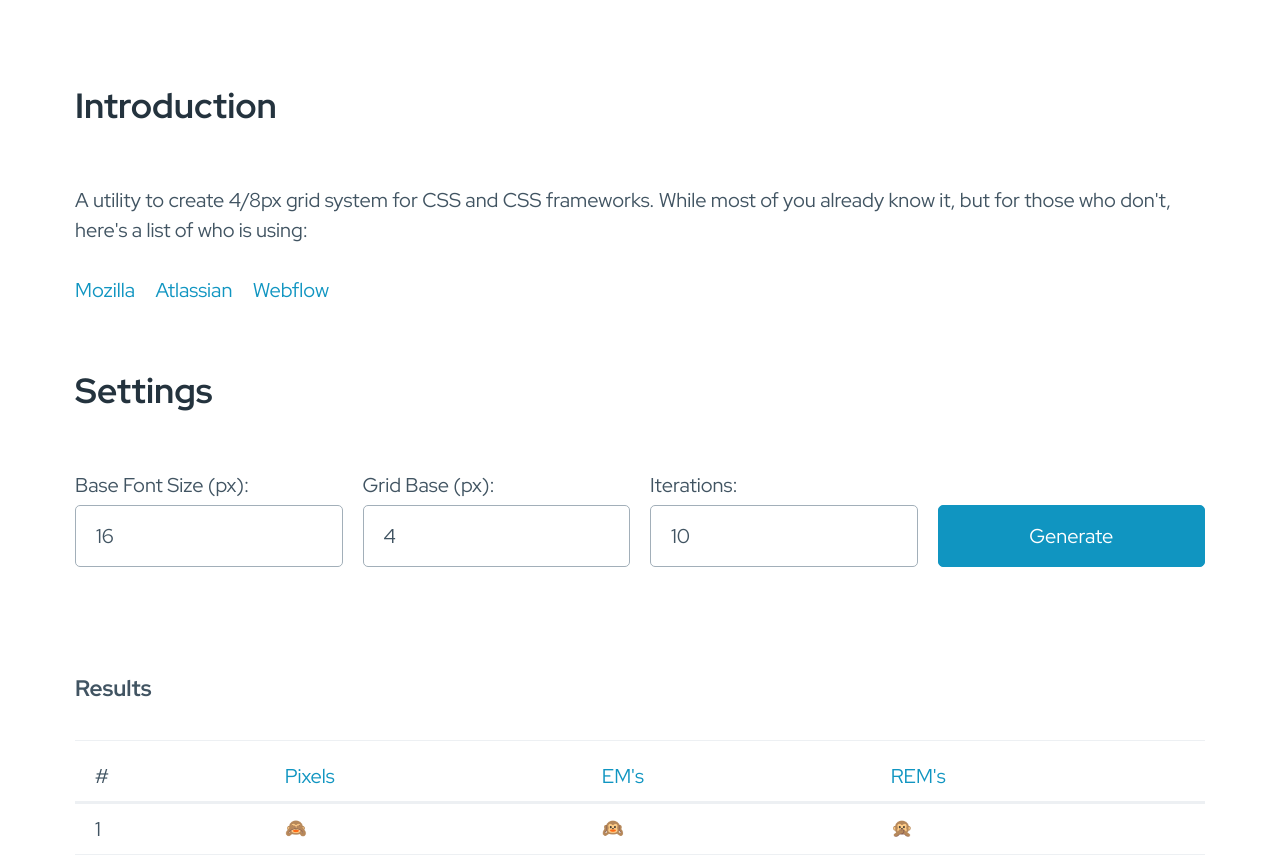
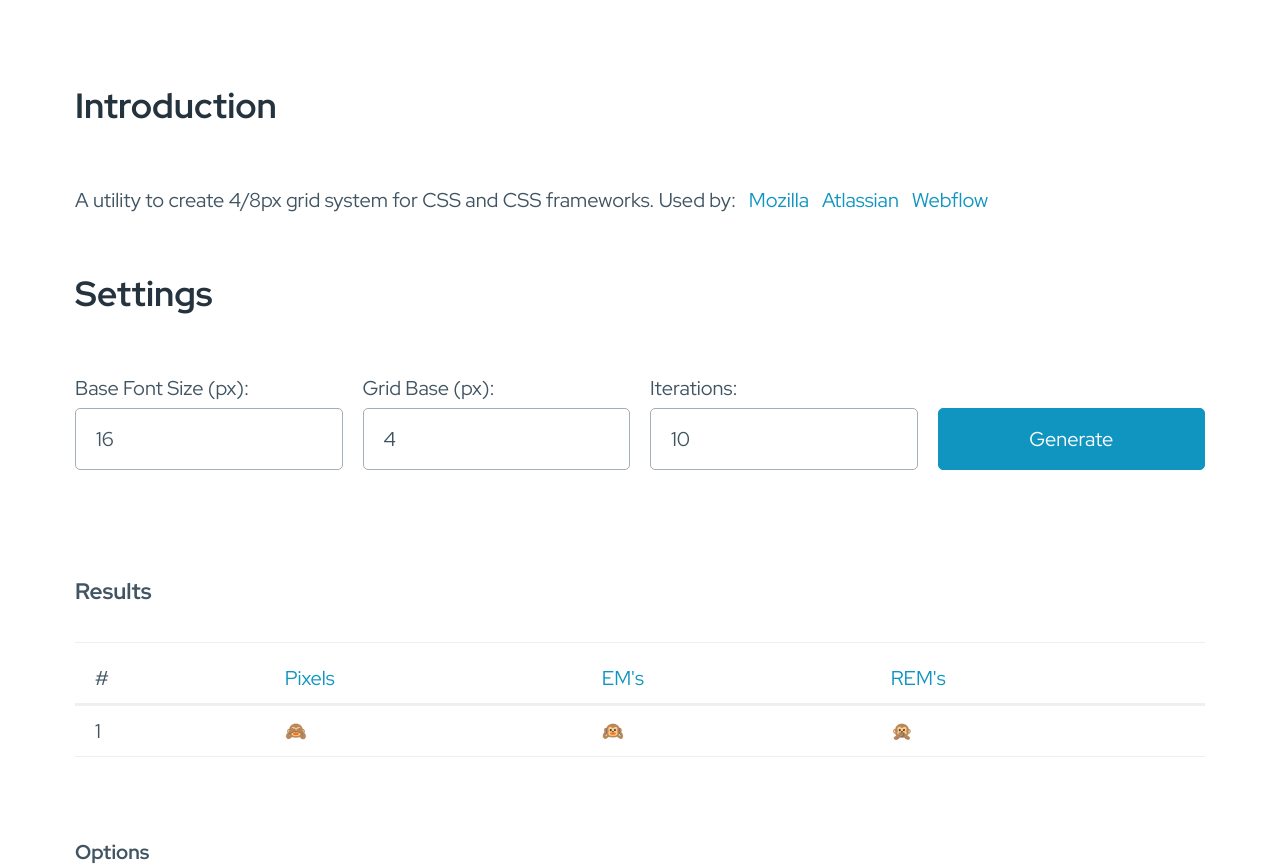
Before and after one commit to anithegregorian/bulk_px_em_calc, a plain HTML site: page index.html in a window 1280 px wide. Shown: the top 868 px of the page. Drawn offline with nearby package versions, Linux system fonts and the light colour scheme.

Commit message:
- intro and tweaks

```diff
--- a/assets/style.scss
+++ b/assets/style.scss
@@ -14,6 +14,7 @@
 
 .who-uses {
 	padding: 0;
+	display: inline-block;
 
 	> li {
 		display: inline-block;
--- a/index.html
+++ b/index.html
@@ -57,25 +57,18 @@
 	<section id="form">
 		<h2>Introduction</h2>
 
-		<p>A utility to create 4/8px grid system for CSS and CSS frameworks. While most of you already know it, but for those who don't, here's a list of who is using:</p>
-
-		<ul class="who-uses">
-			<li>
+		<p>
+			A utility to create 4/8px grid system for CSS and CSS frameworks. Used by:&nbsp;&nbsp;
 			<a
 			href="https://design.firefox.com/photon/visuals/grid.html"
-					target="_blank" rel="external nofollow">Mozilla</a>
-			</li>
-			<li>
+			target="_blank" rel="external nofollow">Mozilla</a>&nbsp;&nbsp;
 			<a
 			href="https://atlassian.design/foundations/grid"
-				target="_blank" rel="external nofollow">Atlassian</a>
-			</li>
-			<li>
+			target="_blank" rel="external nofollow">Atlassian</a>&nbsp;&nbsp;
 			<a
 			href="https://webflow.com/blog/why-were-using-a-4-point-grid-in-webflow"
 			target="_blank" rel="external nofollow">Webflow</a>
-			</li>
-		</ul>
+		</p>
 
 		<h2>Settings</h2>
 
```
Also changed, not shown: assets/style.css, 1 other file. Lines whose indentation alone changed are shown as unchanged.
